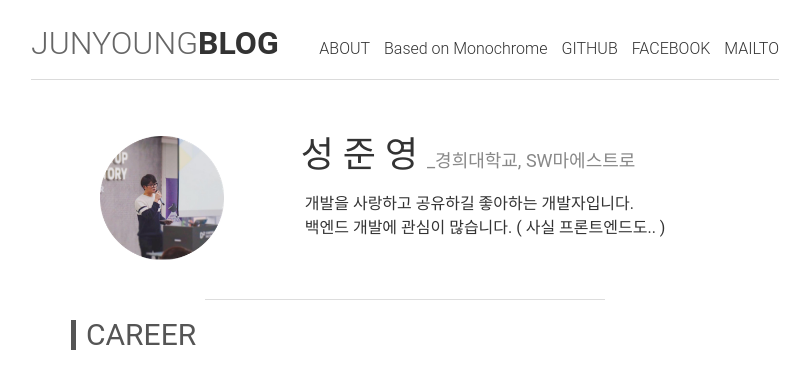
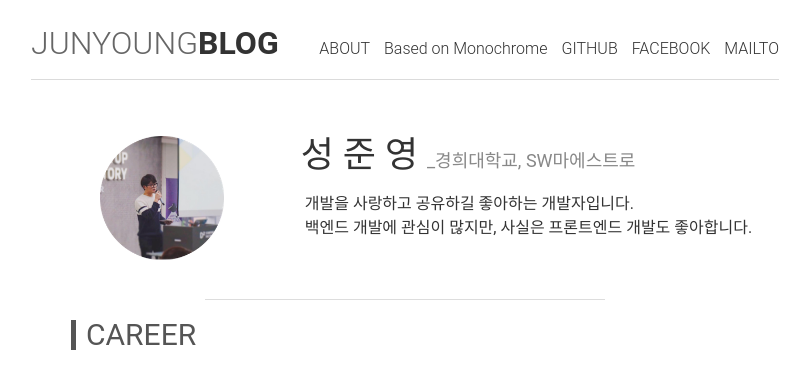
Before and after one commit to sungjunyoung/sungjunyoung.github.io_deprecated, a Jekyll site: the page built from about.html, in a window 1280 px wide. Shown: the top 381 px of the page, without its empty margins (235-1045 px from the left). Built offline with Jekyll 4.4.1, drawn with Linux system fonts in a browser that asks for light colours.

Commit message:
자기소개 문구 조금 수정

```diff
--- a/about.html
+++ b/about.html
@@ -28,7 +28,7 @@ description: About Junyoung
         </div>
         <div class="introduce">
             개발을 사랑하고 공유하길 좋아하는 개발자입니다. <br/>
-            백엔드 개발에 관심이 많습니다. ( 사실 프론트엔드도.. )
+            백엔드 개발에 관심이 많지만, 사실은 프론트엔드 개발도 좋아합니다.
         </div>
     </div>
 </div>
```
